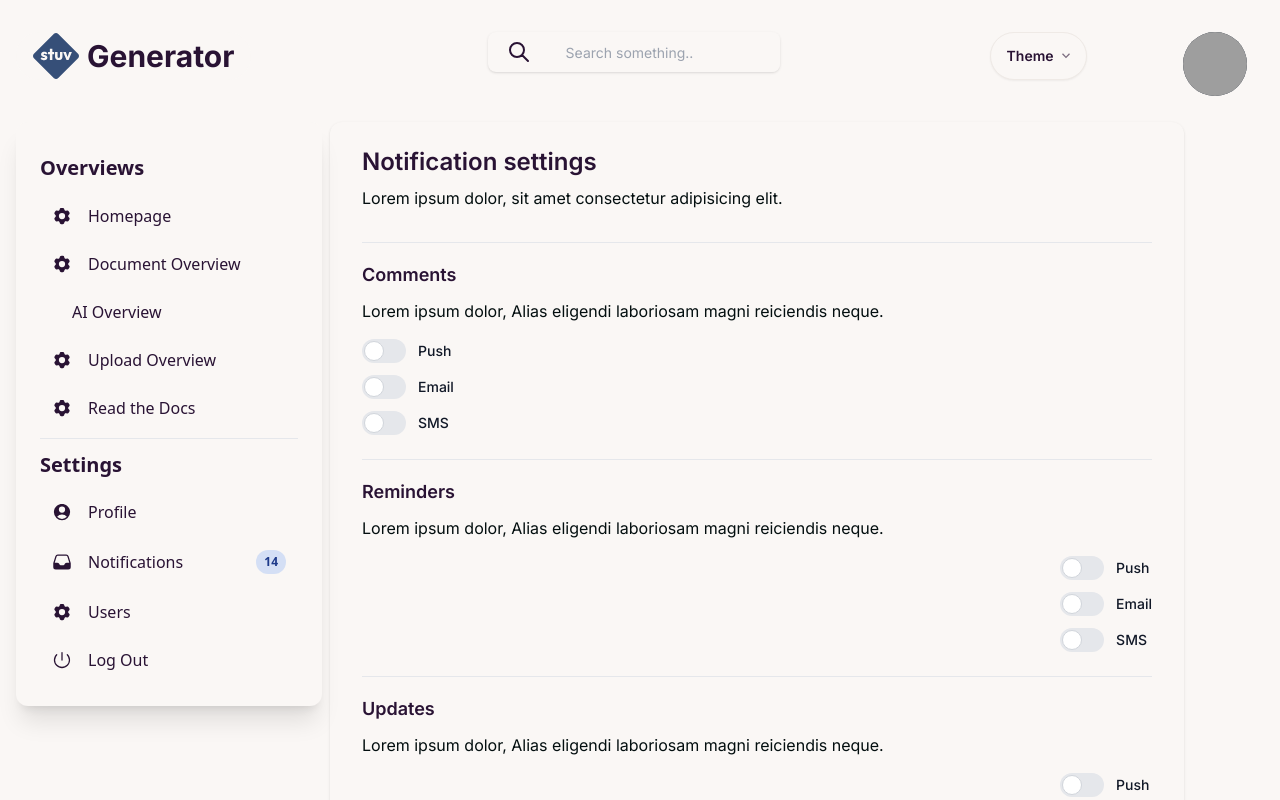
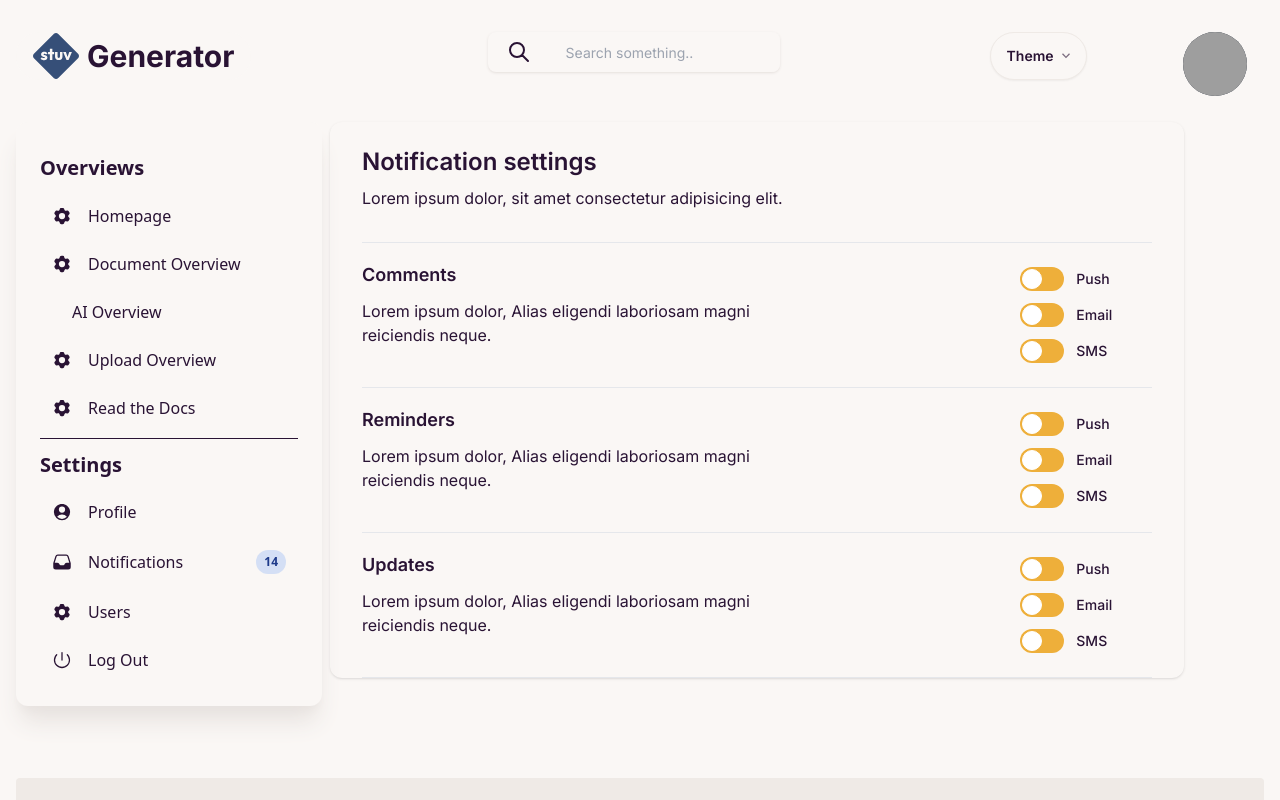
Before and after one commit to LarsBuechler/Stuv_Protokoll_Management, a Next.js app in the folder frontend/stuv_project/: page /Notifications in a window 1280 px wide. Shown: the top 800 px of the page. Built offline with nearby package versions, Linux system fonts and the light colour scheme; grey boxes are pictures that could not be loaded.

Commit message:
Chatbot und Layout

```diff
--- a/frontend/stuv_project/app/Notifications/page.tsx
+++ b/frontend/stuv_project/app/Notifications/page.tsx
@@ -22,80 +22,80 @@ const Notifications = () => {
 
         <div className="border-b pt-4 pb-8">
             <h1 className="py-2 text-2xl text-base-content font-semibold">Notification settings</h1>
-            <p className="text-primary-content">Lorem ipsum dolor, sit amet consectetur adipisicing elit.</p>
+            <p className="text-base-content">Lorem ipsum dolor, sit amet consectetur adipisicing elit.</p>
         </div>
-        <div className="grid border-b py-6">
-            <div className="grid-col">
+        <div className="grid grid-cols-6 border-b py-6">
+            <div className='col-start-1 col-end-4'>
                 <h2 className="text-lg font-semibold leading-4 text-base-content">Comments</h2>
-            <p className="pt-4 text-primary-content">Lorem ipsum dolor, Alias eligendi laboriosam magni reiciendis neque.</p>
+                <p className="pt-4 text-base-content">Lorem ipsum dolor, Alias eligendi laboriosam magni reiciendis neque.</p>
             </div>
-            <div className="mt-4 grid-col items-center">
+            <div className="col-start-6 col-end-6">
                 <div className="flex flex-col gap-3">
                     <label htmlFor="push" className="relative inline-flex cursor-pointer items-center">
                         <input type="checkbox" checked={isChecked} onChange={handleCheckboxChange} value="" id="push" className="peer sr-only" />
-                <div className="peer h-6 w-11 rounded-full bg-gray-200 after:absolute after:top-[2px] after:left-[2px] after:h-5 after:w-5 after:rounded-full after:border after:border-gray-300 after:bg-white after:transition-all after:content-[''] peer-checked:bg-blue-600 peer-checked:after:translate-x-full peer-checked:after:border-white peer-focus:outline-none peer-focus:ring-4 peer-focus:ring-blue-300 dark:border-gray-600 dark:bg-gray-700 dark:peer-focus:ring-blue-800"></div>
-                <span className="ml-3 text-sm font-medium text-gray-900 dark:text-gray-300">Push</span>
+                        <div className="peer h-6 w-11 rounded-full bg-accent after:absolute after:top-[2px] after:left-[2px] after:h-5 after:w-5 after:rounded-full after:border after:border-white after:bg-white after:transition-all after:content-[''] peer-checked:bg-secondary peer-checked:after:translate-x-full peer-checked:after:border-white peer-focus:outline-none peer-focus:ring-4 peer-focus:ring-blue-300"></div>
+                        <span className="ml-3 text-sm font-medium text-base-content">Push</span>
                     </label>
                     <label htmlFor="email" className="relative inline-flex cursor-pointer items-center">
                         <input type="checkbox" checked={isChecked} onChange={handleCheckboxChange} value="" id="email" className="peer sr-only" />
-                <div className="peer h-6 w-11 rounded-full bg-gray-200 after:absolute after:top-[2px] after:left-[2px] after:h-5 after:w-5 after:rounded-full after:border after:border-gray-300 after:bg-white after:transition-all after:content-[''] peer-checked:bg-blue-600 peer-checked:after:translate-x-full peer-checked:after:border-white peer-focus:outline-none peer-focus:ring-4 peer-focus:ring-blue-300 dark:border-gray-600 dark:bg-gray-700 dark:peer-focus:ring-blue-800"></div>
-                <span className="ml-3 text-sm font-medium text-gray-900 dark:text-gray-300">Email</span>
+                        <div className="peer h-6 w-11 rounded-full bg-accent after:absolute after:top-[2px] after:left-[2px] after:h-5 after:w-5 after:rounded-full after:border after:border-white after:bg-white after:transition-all after:content-[''] peer-checked:bg-secondary peer-checked:after:translate-x-full peer-checked:after:border-white peer-focus:outline-none peer-focus:ring-4 peer-focus:ring-blue-300"></div>
+                        <span className="ml-3 text-sm font-medium text-base-content">Email</span>
                     </label>
                     <label htmlFor="sms" className="relative inline-flex cursor-pointer items-center">
                         <input type="checkbox" checked={isChecked} onChange={handleCheckboxChange} value="" id="sms" className="peer sr-only" />
-                <div className="peer h-6 w-11 rounded-full bg-gray-200 after:absolute after:top-[2px] after:left-[2px] after:h-5 after:w-5 after:rounded-full after:border after:border-gray-300 after:bg-white after:transition-all after:content-[''] peer-checked:bg-blue-600 peer-checked:after:translate-x-full peer-checked:after:border-white peer-focus:outline-none peer-focus:ring-4 peer-focus:ring-blue-300 dark:border-gray-600 dark:bg-gray-700 dark:peer-focus:ring-blue-800"></div>
-                <span className="ml-3 text-sm font-medium text-gray-900 dark:text-gray-300">SMS</span>
+                        <div className="peer h-6 w-11 rounded-full bg-accent after:absolute after:top-[2px] after:left-[2px] after:h-5 after:w-5 after:rounded-full after:border after:border-white after:bg-white after:transition-all after:content-[''] peer-checked:bg-secondary peer-checked:after:translate-x-full peer-checked:after:border-white peer-focus:outline-none peer-focus:ring-4 peer-focus:ring-blue-300"></div>
+                        <span className="ml-3 text-sm font-medium text-base-content">SMS</span>
                     </label>
                 </div>
             </div>
         </div>
 
-        <div className="grid border-b py-6">
-            <div className="">
+        <div className="grid grid-cols-6 border-b py-6">
+            <div className="col-start-1 col-end-4">
                 <h2 className="text-lg font-semibold leading-4 text-base-content">Reminders</h2>
-            <p className="pt-4 text-primary-content">Lorem ipsum dolor, Alias eligendi laboriosam magni reiciendis neque.</p>
+                <p className="pt-4 text-base-content">Lorem ipsum dolor, Alias eligendi laboriosam magni reiciendis neque.</p>
             </div>
-            <div className="mt-4 flex items-center sm:justify-end">
+            <div className="col-start-6 col-end-6">
                 <div className="flex flex-col gap-3">
                     <label htmlFor="push" className="relative inline-flex cursor-pointer items-center">
                         <input type="checkbox" checked={isChecked} onChange={handleCheckboxChange} value="" id="push" className="peer sr-only" />
-                <div className="peer h-6 w-11 rounded-full bg-gray-200 after:absolute after:top-[2px] after:left-[2px] after:h-5 after:w-5 after:rounded-full after:border after:border-gray-300 after:bg-white after:transition-all after:content-[''] peer-checked:bg-blue-600 peer-checked:after:translate-x-full peer-checked:after:border-white peer-focus:outline-none peer-focus:ring-4 peer-focus:ring-blue-300 dark:border-gray-600 dark:bg-gray-700 dark:peer-focus:ring-blue-800"></div>
-                <span className="ml-3 text-sm font-medium text-gray-900 dark:text-gray-300">Push</span>
+                        <div className="peer h-6 w-11 rounded-full bg-accent after:absolute after:top-[2px] after:left-[2px] after:h-5 after:w-5 after:rounded-full after:border after:border-white after:bg-white after:transition-all after:content-[''] peer-checked:bg-secondary peer-checked:after:translate-x-full peer-checked:after:border-white peer-focus:outline-none peer-focus:ring-4 peer-focus:ring-blue-300"></div>
+                        <span className="ml-3 text-sm font-medium text-base-content">Push</span>
                     </label>
                     <label htmlFor="email" className="relative inline-flex cursor-pointer items-center">
                         <input type="checkbox" checked={isChecked} onChange={handleCheckboxChange} value="" id="email" className="peer sr-only" />
-                <div className="peer h-6 w-11 rounded-full bg-gray-200 after:absolute after:top-[2px] after:left-[2px] after:h-5 after:w-5 after:rounded-full after:border after:border-gray-300 after:bg-white after:transition-all after:content-[''] peer-checked:bg-blue-600 peer-checked:after:translate-x-full peer-checked:after:border-white peer-focus:outline-none peer-focus:ring-4 peer-focus:ring-blue-300 dark:border-gray-600 dark:bg-gray-700 dark:peer-focus:ring-blue-800"></div>
-                <span className="ml-3 text-sm font-medium text-gray-900 dark:text-gray-300">Email</span>
+                        <div className="peer h-6 w-11 rounded-full bg-accent after:absolute after:top-[2px] after:left-[2px] after:h-5 after:w-5 after:rounded-full after:border after:border-white after:bg-white after:transition-all after:content-[''] peer-checked:bg-secondary peer-checked:after:translate-x-full peer-checked:after:border-white peer-focus:outline-none peer-focus:ring-4 peer-focus:ring-blue-300"></div>
+                        <span className="ml-3 text-sm font-medium text-base-content">Email</span>
                     </label>
                     <label htmlFor="sms" className="relative inline-flex cursor-pointer items-center">
                         <input type="checkbox" checked={isChecked} onChange={handleCheckboxChange} value="" id="sms" className="peer sr-only" />
-                <div className="peer h-6 w-11 rounded-full bg-gray-200 after:absolute after:top-[2px] after:left-[2px] after:h-5 after:w-5 after:rounded-full after:border after:border-gray-300 after:bg-white after:transition-all after:content-[''] peer-checked:bg-blue-600 peer-checked:after:translate-x-full peer-checked:after:border-white peer-focus:outline-none peer-focus:ring-4 peer-focus:ring-blue-300 dark:border-gray-600 dark:bg-gray-700 dark:peer-focus:ring-blue-800"></div>
-                <span className="ml-3 text-sm font-medium text-gray-900 dark:text-gray-300">SMS</span>
+                        <div className="peer h-6 w-11 rounded-full bg-accent after:absolute after:top-[2px] after:left-[2px] after:h-5 after:w-5 after:rounded-full after:border after:border-white after:bg-white after:transition-all after:content-[''] peer-checked:bg-secondary peer-checked:after:translate-x-full peer-checked:after:border-white peer-focus:outline-none peer-focus:ring-4 peer-focus:ring-blue-300"></div>
+                        <span className="ml-3 text-sm font-medium text-base-content">SMS</span>
                     </label>
                 </div>
             </div>
         </div>
-        <div className="grid border-b py-6">
-            <div className="">
+        <div className="grid grid-cols-6 border-b py-6">
+            <div className="col-start-1 col-end-4">
                 <h2 className="text-lg font-semibold leading-4 text-base-content">Updates</h2>
-            <p className="pt-4 text-primary-content">Lorem ipsum dolor, Alias eligendi laboriosam magni reiciendis neque.</p>
+                <p className="pt-4 text-base-content">Lorem ipsum dolor, Alias eligendi laboriosam magni reiciendis neque.</p>
             </div>
-            <div className="mt-4 flex items-center sm:justify-end">
+            <div className="col-start-6 col-end-6">
                 <div className="flex flex-col gap-3">
                     <label htmlFor="push" className="relative inline-flex cursor-pointer items-center">
                         <input type="checkbox" checked={isChecked} onChange={handleCheckboxChange} value="" id="push" className="peer sr-only" />
-                <div className="peer h-6 w-11 rounded-full bg-gray-200 after:absolute after:top-[2px] after:left-[2px] after:h-5 after:w-5 after:rounded-full after:border after:border-gray-300 after:bg-white after:transition-all after:content-[''] peer-checked:bg-blue-600 peer-checked:after:translate-x-full peer-checked:after:border-white peer-focus:outline-none peer-focus:ring-4 peer-focus:ring-blue-300 dark:border-gray-600 dark:bg-gray-700 dark:peer-focus:ring-blue-800"></div>
-                <span className="ml-3 text-sm font-medium text-gray-900 dark:text-gray-300">Push</span>
+                        <div className="peer h-6 w-11 rounded-full bg-accent after:absolute after:top-[2px] after:left-[2px] after:h-5 after:w-5 after:rounded-full after:border after:border-white after:bg-white after:transition-all after:content-[''] peer-checked:bg-secondary peer-checked:after:translate-x-full peer-checked:after:border-white peer-focus:outline-none peer-focus:ring-4 peer-focus:ring-blue-300"></div>
+                        <span className="ml-3 text-sm font-medium text-base-content">Push</span>
                     </label>
                     <label htmlFor="email" className="relative inline-flex cursor-pointer items-center">
                         <input type="checkbox" checked={isChecked} onChange={handleCheckboxChange} value="" id="email" className="peer sr-only" />
-                <div className="peer h-6 w-11 rounded-full bg-gray-200 after:absolute after:top-[2px] after:left-[2px] after:h-5 after:w-5 after:rounded-full after:border after:border-gray-300 after:bg-white after:transition-all after:content-[''] peer-checked:bg-blue-600 peer-checked:after:translate-x-full peer-checked:after:border-white peer-focus:outline-none peer-focus:ring-4 peer-focus:ring-blue-300 dark:border-gray-600 dark:bg-gray-700 dark:peer-focus:ring-blue-800"></div>
-                <span className="ml-3 text-sm font-medium text-gray-900 dark:text-gray-300">Email</span>
+                        <div className="peer h-6 w-11 rounded-full bg-accent after:absolute after:top-[2px] after:left-[2px] after:h-5 after:w-5 after:rounded-full after:border after:border-white after:bg-white after:transition-all after:content-[''] peer-checked:bg-secondary peer-checked:after:translate-x-full peer-checked:after:border-white peer-focus:outline-none peer-focus:ring-4 peer-focus:ring-blue-300"></div>
+                        <span className="ml-3 text-sm font-medium text-base-content">Email</span>
                     </label>
                     <label htmlFor="sms" className="relative inline-flex cursor-pointer items-center">
                         <input type="checkbox" checked={isChecked} onChange={handleCheckboxChange} value="" id="sms" className="peer sr-only" />
-                <div className="peer h-6 w-11 rounded-full bg-gray-200 after:absolute after:top-[2px] after:left-[2px] after:h-5 after:w-5 after:rounded-full after:border after:border-gray-300 after:bg-white after:transition-all after:content-[''] peer-checked:bg-blue-600 peer-checked:after:translate-x-full peer-checked:after:border-white peer-focus:outline-none peer-focus:ring-4 peer-focus:ring-blue-300 dark:border-gray-600 dark:bg-gray-700 dark:peer-focus:ring-blue-800"></div>
-                <span className="ml-3 text-sm font-medium text-gray-900 dark:text-gray-300">SMS</span>
+                        <div className="peer h-6 w-11 rounded-full bg-accent after:absolute after:top-[2px] after:left-[2px] after:h-5 after:w-5 after:rounded-full after:border after:border-white after:bg-white after:transition-all after:content-[''] peer-checked:bg-secondary peer-checked:after:translate-x-full peer-checked:after:border-white peer-focus:outline-none peer-focus:ring-4 peer-focus:ring-blue-300"></div>
+                        <span className="ml-3 text-sm font-medium text-base-content">SMS</span>
                     </label>
                 </div>
             </div>
--- a/frontend/stuv_project/app/components/Layout/Sidebar/Sidebar.tsx
+++ b/frontend/stuv_project/app/components/Layout/Sidebar/Sidebar.tsx
@@ -4,7 +4,7 @@ import Link from 'next/link'
 
 const Sidebar = () => {
   return (
-    <div className="relative flex flex-col bg-clip-border rounded-xl bg-base-100 text-base-content max-h-[100%] w-full max-w-[20rem] p-4 shadow-xl shadow-blue-gray-900/5">
+    <div className="relative flex flex-col bg-clip-border rounded-xl bg-base-100 text-base-content max-h-[100%] w-full max-w-[20rem] p-4 shadow-xl shadow-base-300">
         <nav className="flex flex-col gap-1 min-w-[240px] p-2 font-sans text-base font-normal text-base-content">
 
             <div className="mb-2 pt-2">
@@ -71,7 +71,7 @@ const Sidebar = () => {
             </Link>
 
 
-            <div className="border-b pt-1"></div>
+            <div className="border-b border-base-content pt-1"></div>
             <div className="mb-2 pt-2">
                 <h5 className="block antialiased tracking-normal font-sans text-xl font-semibold leading-snug text-base-content">Settings</h5>
             </div>
```
Also changed, not shown: frontend/stuv_project/app/components/Chatbot/Chatbot.tsx (+49 -20 lines), frontend/stuv_project/app/components/Layout/Navbar/Navbar.tsx (+31 -5 lines). Lines whose indentation alone changed are shown as unchanged.
